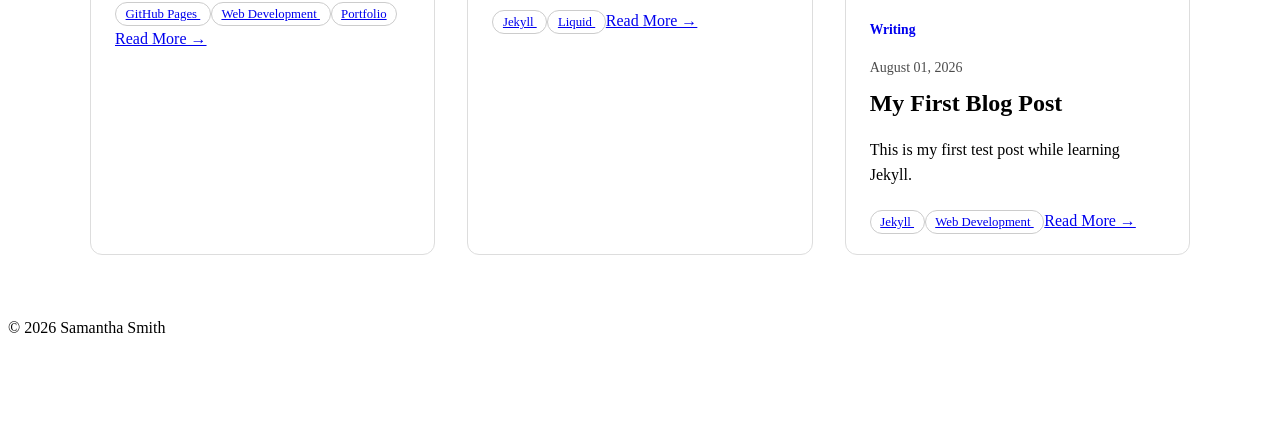
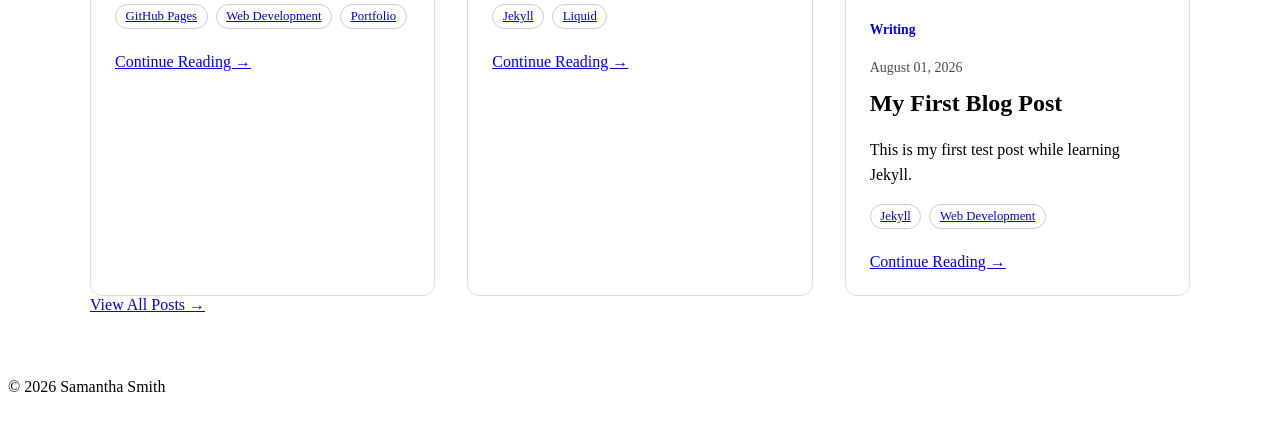
Before and after one commit to MerpKnight/Blog-Site, a Jekyll site: the page built from blog/index.html, in a window 1280 px wide, cut to the strip 430-861 px from the top of the page. Built offline with Jekyll 4.4.1, drawn with Linux system fonts in a browser that asks for light colours.

Commit message:
post-card.html was made for the featured and blog page to cutdown on code. changed "read more" to "continure reading" to test the new -include

```diff
--- /dev/null
+++ b/_includes/post-card.html
@@ -0,0 +1,66 @@
+<article class="post-card">
+
+    {% if include.post.image %}
+        <a href="{{ include.post.url | relative_url }}">
+            <img
+                src="{{ include.post.image | relative_url }}"
+                alt="{{ include.post.image_alt | default: include.post.title }}"
+                class="post-card-image">
+        </a>
+    {% endif %}
+
+    <div class="post-card-content">
+
+        {% if include.post.category %}
+            <a
+                href="{{ '/categories/' | relative_url }}#{{ include.post.category | slugify }}"
+                class="post-category">
+
+                {{ include.post.category }}
+
+            </a>
+        {% endif %}
+
+        <p class="post-date">
+            {{ include.post.date | date: "%B %d, %Y" }}
+        </p>
+
+        <h2 class="post-card-title">
+            <a href="{{ include.post.url | relative_url }}">
+                {{ include.post.title }}
+            </a>
+        </h2>
+
+        {% if include.post.description %}
+            <p class="post-description">
+                {{ include.post.description }}
+            </p>
+        {% endif %}
+
+        {% if include.post.tags %}
+            <div class="post-tags">
+
+                {% for tag in include.post.tags %}
+                    <a
+                        href="{{ '/tags/' | relative_url }}#{{ tag | slugify }}"
+                        class="post-tag">
+
+                        {{ tag }}
+
+                    </a>
+                {% endfor %}
+
+            </div>
+        {% endif %}
+
+        <a
+            href="{{ include.post.url | relative_url }}"
+            class="read-more">
+
+            Continue Reading →
+
+        </a>
+
+    </div>
+
+</article>
--- a/blog/index.html
+++ b/blog/index.html
@@ -15,70 +15,21 @@ permalink: /blog/
 
     <div class="post-grid">
 
-        {% for post in site.posts %}
+<!-- Post Grid and limit of 6 showing -->
+        {% for post in site.posts limit:6%}
 
-        <article class="post-card">
-
-            {% if post.image %}
-            <a href="{{ post.url | relative_url }}">
-                <img
-                    src="{{ post.image | relative_url }}"
-                    alt="{{ post.title }}"
-                    class="post-card-image">
-            </a>
-            {% endif %}
-
-            <div class="post-card-content">
-
-                {% if post.category %}
-
-                <a href="{{ '/categories/' | relative_url }}#{{ post.category | slugify }}"
-                    class="post-category">
-
-                    {{ post.category }}
-
-                </a>
-                {% endif %}
-
-                <p class="post-date">
-                    {{ post.date | date: "%B %d, %Y" }}
-                </p>
-
-                <h2>
-                    <a href="{{ post.url | relative_url }}">
-                        {{ post.title }}
-                    </a>
-                </h2>
-
-                {% if post.description %}
-                <p class="post-description">
-                    {{ post.description }}
-                </p>
-                {% endif %}
-
-                {% for tag in post.tags %}
-
-                <a href="{{ '/tags/' | relative_url }}#{{ tag | slugify }}"
-                    class="post-tag">
-
-                    {{ tag }}
-
-                </a>
-
-                {% endfor %}
-
-                <a
-                    href="{{ post.url | relative_url }}"
-                    class="read-more">
-                    Read More →
-                </a>
-
-            </div>
-
-        </article>
+            {% include post-card.html post=post %}
 
         {% endfor %}
 
     </div>
 
+    <div class="blog-links">
+
+        <a href="{{ '/archive/' | relative_url }}">
+            View All Posts →
+        </a>
+
+    </div>
+
 </section>
```
Also changed, not shown: _posts/2026-08-01-first-post.md (+2 -0 lines), index.html (+20 -0 lines), 2 other files.
